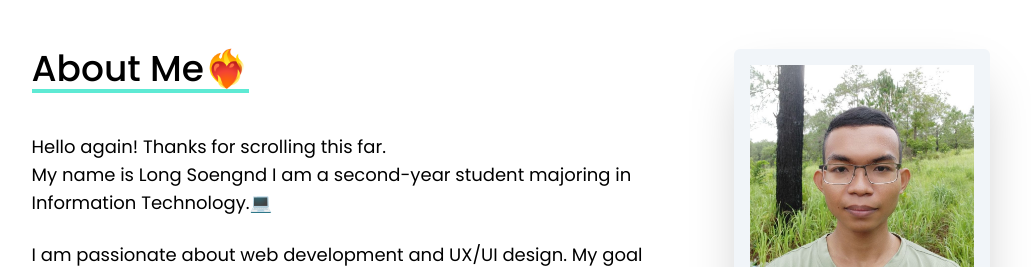
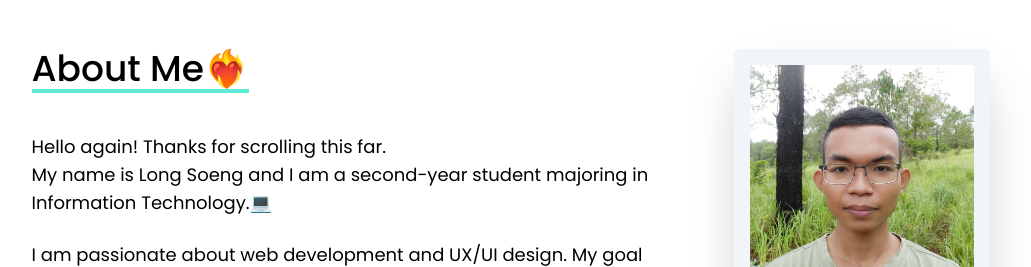
Before and after one commit to Long-Soeng168/personal-website, a React (Vite) app: page / in a window 1280 px wide. Shown: the part 3340-3607 px from the top of the page, without its empty margins (129-1160 px from the left). Built offline with nearby package versions, Linux system fonts and the light colour scheme.

Commit message:
update about me

```diff
--- a/src/components/AboutMe.jsx
+++ b/src/components/AboutMe.jsx
@@ -8,7 +8,7 @@ const AboutMe = () => {
           About Me❤️‍🔥
         </h2>
         <p className="text-lg mb-6 "><p>Hello again! Thanks for scrolling this far.</p>
-          My name is <span className="whitespace-nowrap">Long Soeng</span>nd I am a second-year student majoring in Information Technology.💻 </p>
+          My name is <span className="whitespace-nowrap">Long Soeng</span> and I am a second-year student majoring in Information Technology.💻 </p>
         <p className="text-lg mb-2">I am passionate about web development and UX/UI design. My goal is to become a full-stack web developer who can do Frontend, Backend and UX/UI.</p>
         <a href="#" className="text-lg">Check out my
           <span className=" text-teal-600 dark:text-teal-300 underline ml-2 hover:ml-4 duration-300">
```
